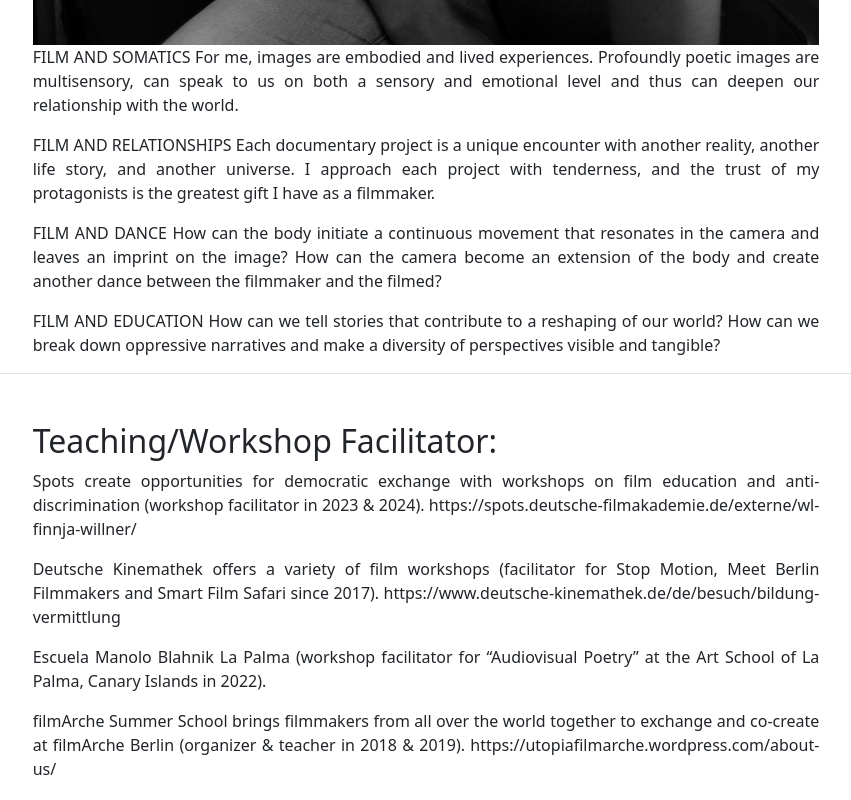
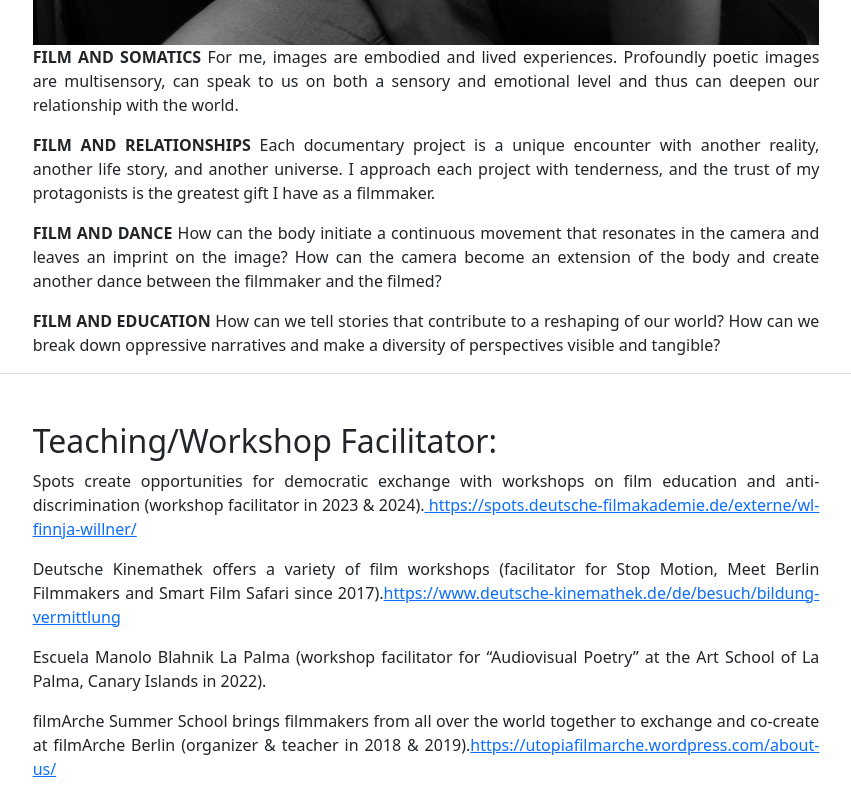
Before and after one commit to iluna007/Portfolio_06_Finnjaweb, a React (Vite) app: page /about in a window 1280 px wide. Shown: the part 1900-2700 px from the top of the page, without its empty margins (214-1065 px from the left). Built offline with nearby package versions, Linux system fonts and the light colour scheme.

Commit message:
video sizes

```diff
--- a/src/pages/about.jsx
+++ b/src/pages/about.jsx
@@ -53,28 +53,30 @@ const About = () => {
                 className="img-fluid"
               />
               <p>
-                FILM AND SOMATICS For me, images are embodied and lived
-                experiences. Profoundly poetic images are multisensory, can
-                speak to us on both a sensory and emotional level and thus can
-                deepen our relationship with the world.
+                <strong>FILM AND SOMATICS</strong> For me, images are embodied
+                and lived experiences. Profoundly poetic images are
+                multisensory, can speak to us on both a sensory and emotional
+                level and thus can deepen our relationship with the world.
               </p>
               <p>
-                FILM AND RELATIONSHIPS Each documentary project is a unique
-                encounter with another reality, another life story, and another
-                universe. I approach each project with tenderness, and the trust
-                of my protagonists is the greatest gift I have as a filmmaker.
+                <strong>FILM AND RELATIONSHIPS</strong> Each documentary project
+                is a unique encounter with another reality, another life story,
+                and another universe. I approach each project with tenderness,
+                and the trust of my protagonists is the greatest gift I have as
+                a filmmaker.
               </p>
               <p>
-                FILM AND DANCE How can the body initiate a continuous movement
-                that resonates in the camera and leaves an imprint on the image?
-                How can the camera become an extension of the body and create
-                another dance between the filmmaker and the filmed?
+                <strong>FILM AND DANCE</strong> How can the body initiate a
+                continuous movement that resonates in the camera and leaves an
+                imprint on the image? How can the camera become an extension of
+                the body and create another dance between the filmmaker and the
+                filmed?
               </p>
               <p>
-                FILM AND EDUCATION How can we tell stories that contribute to a
-                reshaping of our world? How can we break down oppressive
-                narratives and make a diversity of perspectives visible and
-                tangible?
+                <strong>FILM AND EDUCATION</strong> How can we tell stories that
+                contribute to a reshaping of our world? How can we break down
+                oppressive narratives and make a diversity of perspectives
+                visible and tangible?
               </p>
             </div>
             <div className="col-2"></div>
@@ -87,13 +89,18 @@ const About = () => {
                 Spots create opportunities for democratic exchange with
                 workshops on film education and anti-discrimination (workshop
                 facilitator in 2023 & 2024).
+                <a href=" https://spots.deutsche-filmakademie.de/externe/wl-finnja-willner/">
+                  {" "}
                   https://spots.deutsche-filmakademie.de/externe/wl-finnja-willner/
+                </a>
               </p>
               <p>
                 Deutsche Kinemathek offers a variety of film workshops
                 (facilitator for Stop Motion, Meet Berlin Filmmakers and Smart
                 Film Safari since 2017).
+                <a href="https://www.deutsche-kinemathek.de/de/besuch/bildung-vermittlung">
                   https://www.deutsche-kinemathek.de/de/besuch/bildung-vermittlung
+                </a>
               </p>
               <p>
                 Escuela Manolo Blahnik La Palma (workshop facilitator for
@@ -104,29 +111,43 @@ const About = () => {
                 filmArche Summer School brings filmmakers from all over the
                 world together to exchange and co-create at filmArche Berlin
                 (organizer & teacher in 2018 & 2019).
+                <a href="https://utopiafilmarche.wordpress.com/about-us/">
                   https://utopiafilmarche.wordpress.com/about-us/
+                </a>
               </p>
               <p>
                 Monnem Movies (project initiator & workshop facilitator in
                 2018).
+                <a
+                  href="                https://www.mannheimer-morgen.de/orte/mannheim_artikel,-mannheim-stadtteile-aus-buergersicht-als-film-_arid,1254818.html?&npg
+"
+                >
+                  {" "}
                   https://www.mannheimer-morgen.de/orte/mannheim_artikel,-mannheim-stadtteile-aus-buergersicht-als-film-_arid,1254818.html?&npg
+                </a>
               </p>
               <p>
                 EmpoderArte Peru empowers women through filmmaking in Trujillo,
                 Peru (workshop facilitator in 2018).
+                <a href="https://grenzenlos-verein.jimdofree.com/unsere-projekte/empoderarte-frauen-machen-filme/">
                   https://grenzenlos-verein.jimdofree.com/unsere-projekte/empoderarte-frauen-machen-filme/
+                </a>
               </p>
               <p>
                 Cinetaya (co-founder & workshop facilitator in 2015 & 2016) is a
                 film workshop initiative that offers documentary film workshops
                 in an intercultural context. The first workshops took place at
                 the cultural centre Casa Tres Mundos in Granada, Nicaragua.
+                <a href="https://c3mundos.org/de/cine-documental/">
                   https://c3mundos.org/de/cine-documental/
+                </a>
               </p>
               <p>
                 Sensory Lab is a digital experiment to connect through senses &
                 movement.
+                <a href="https://www.creative-city-berlin.de/en/events/event/reflection-of-a-dancing-body-with-finnja-willner/">
                   https://www.creative-city-berlin.de/en/events/event/reflection-of-a-dancing-body-with-finnja-willner/
+                </a>
               </p>
             </div>
             <div className="col-2"></div>
--- a/src/pages/home.jsx
+++ b/src/pages/home.jsx
@@ -30,22 +30,20 @@ const Home = () => {
         display: "flex",
         justifyContent: "center",
         alignItems: "center",
-        minHeight: "100vh",
+        minHeight: "80vh",
         overflow: "hidden"
       }}
     >
       <video
         ref={videoRef}
         src="/Reel_provisorio.MOV"
-        className="object-fit-none"
+        className="object-fit-none rounded"
         autoPlay
         loop
-        muted
         type="video/quicktime"
         style={{
-          maxWidth: "100%", // Ensures the video doesn't exceed the width of its container
-          height: "auto", // Maintains the video aspect ratio
-          display: "block"
+          maxWidth: "85%", // Ensures the video doesn't exceed the width of its container
+          height: "auto" // Maintains the video aspect ratio
         }}
       ></video>
     </div>
```
Lines whose indentation alone changed are shown as unchanged.
